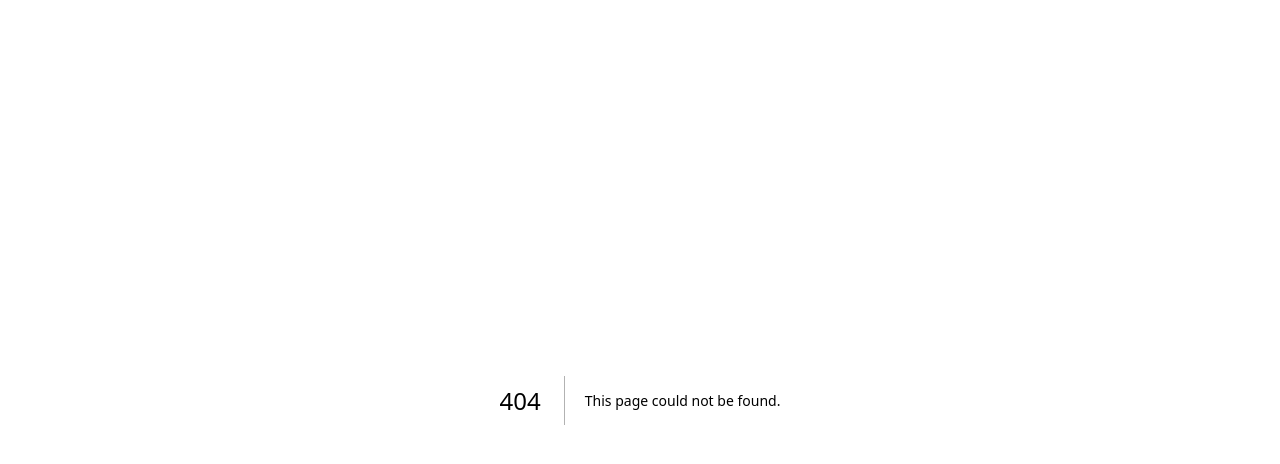
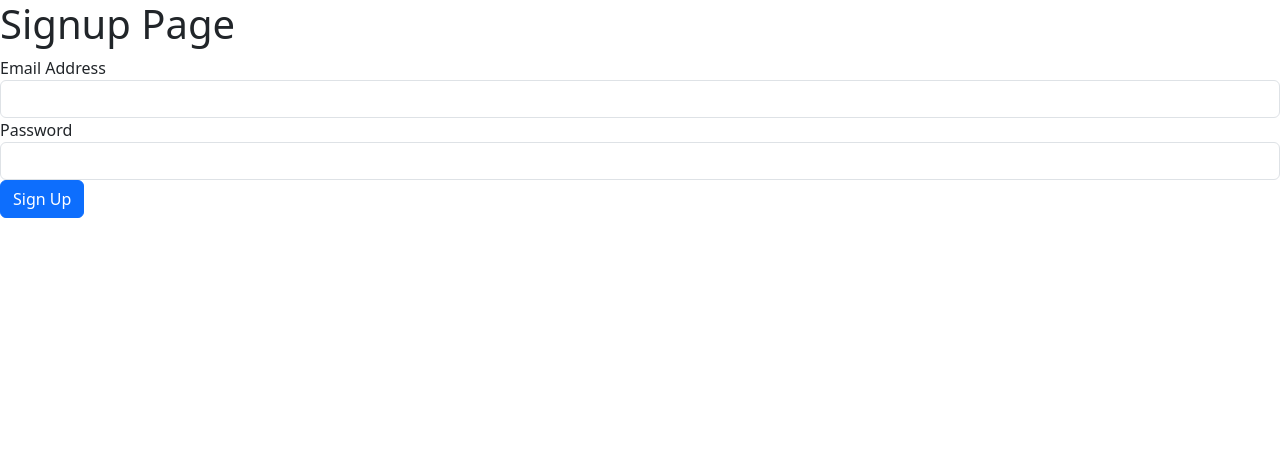
Before and after one commit to ThorstenNeff/kubernetes-ecommerce, a Next.js app in the folder client/: page /auth/signup in a window 1280 px wide. Before the commit this address had no page. Shown: the top 464 px of the page. Built offline with nearby package versions, Linux system fonts and the light colour scheme.

Commit message:
Basic signup form

```diff
--- /dev/null
+++ b/client/pages/auth/signup.js
@@ -0,0 +1,35 @@
+import { useState } from 'react';
+
+const Signup = () => {
+    const [email, setEmail] = useState('');
+    const [password, setPassword] = useState('');
+
+    const onSubmit = (event) => {
+        event.preventDefault();
+        console.log(email, password)
+    };
+
+    return (
+        <form onSubmit={onSubmit}>
+            <h1>Signup Page</h1>
+            <div className="form-group">
+                <label>Email Address</label>
+                <input
+                    value={email}
+                    onChange={e => setEmail(e.target.value)}
+                    className="form-control"/>
+            </div>
+            <div className="form-group">
+                <label>Password</label>
+                <input
+                    value={password}
+                    onChange={e => setPassword(e.target.value)}
+                    type="password"
+                    className="form-control"/>
+            </div>
+            <button className="btn btn-primary">Sign Up</button>
+        </form>
+    );
+  };
+
+  export default Signup;
```
